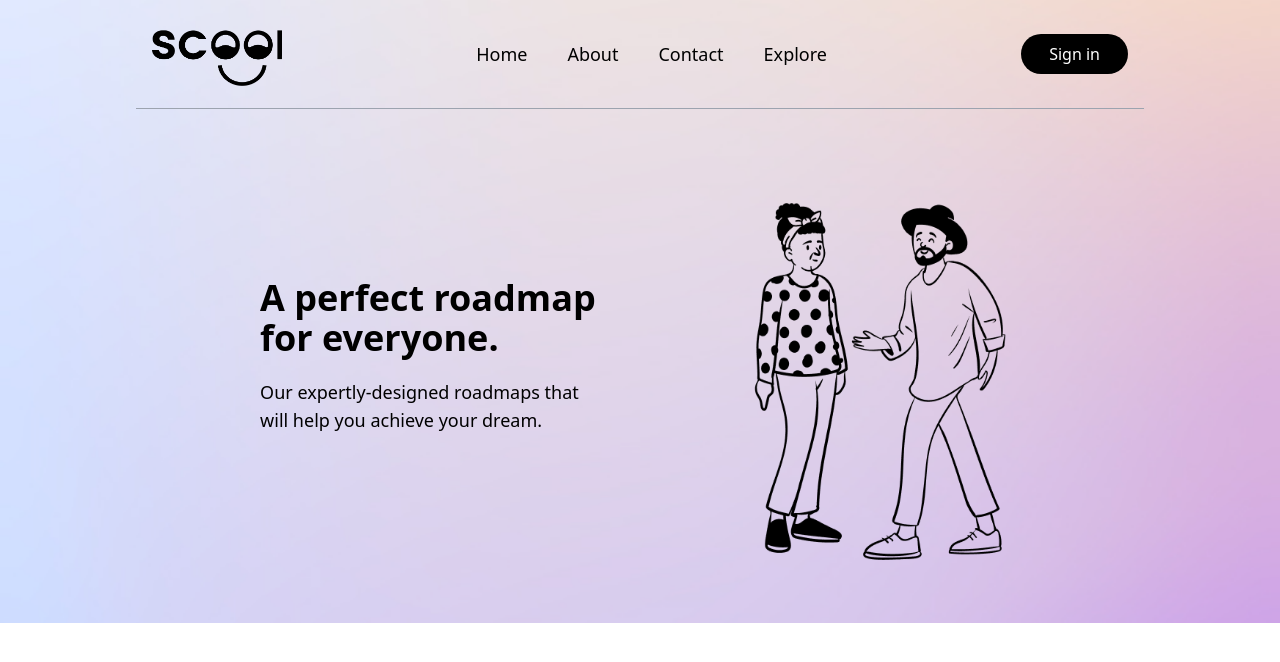
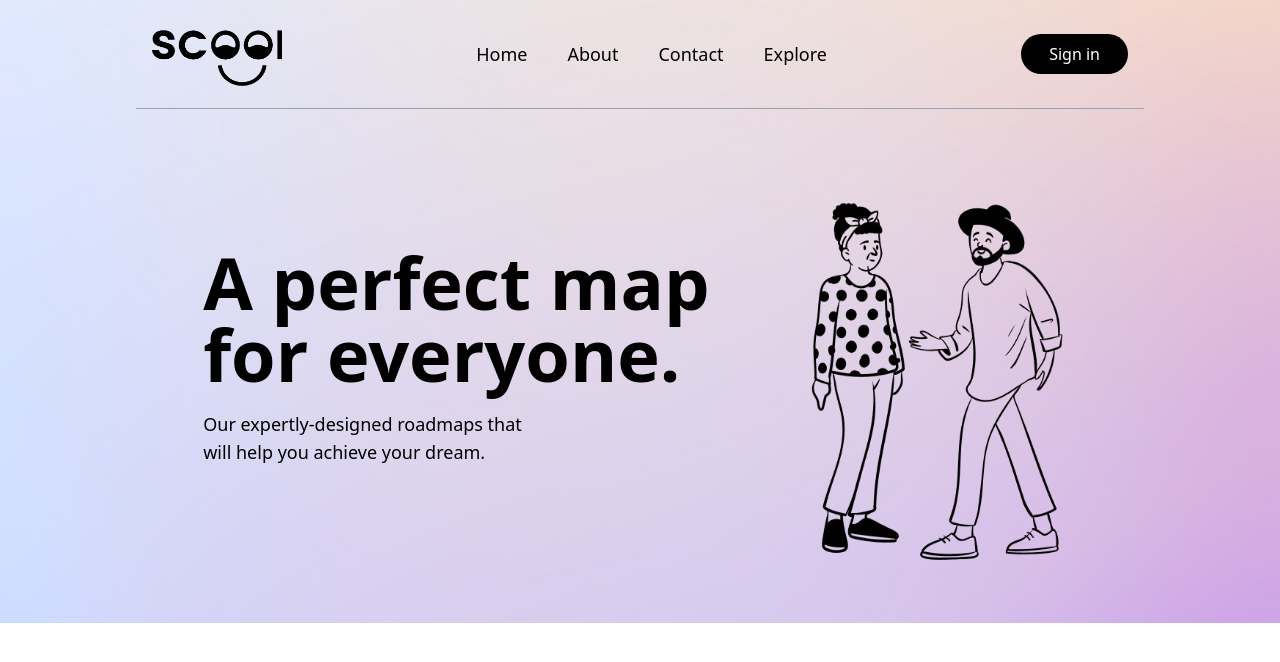
Before and after one commit to aninarafath6/scool-app, a Next.js app: page / in a window 1280 px wide. Shown: the top 662 px of the page. Built offline with nearby package versions, Linux system fonts and the light colour scheme.

Commit message:
font sizing ' ✍🏻

```diff
--- a/components/Home/Hero/HeroSection.jsx
+++ b/components/Home/Hero/HeroSection.jsx
@@ -5,8 +5,8 @@ export default function HeroSection() {
   return (
     <div className="flex px-6 justify-evenly py-9 flex-col md:flex-row items-center hero-section">
       <div className="md:items-start  items-center  flex flex-col justify-center text-center md:text-start ">
-        <h1 className="font-semibold text-4xl md:5xl md:text-start  text-center	 ">
-          A perfect roadmap
+        <h1 className="font-semibold md:text-6xl lg:text-7xl text-5xl md:text-start  text-center	 ">
+          A perfect <span className="inline-block  md:hidden">road</span>map
           <br />
           for everyone.{" "}
         </h1>
```
